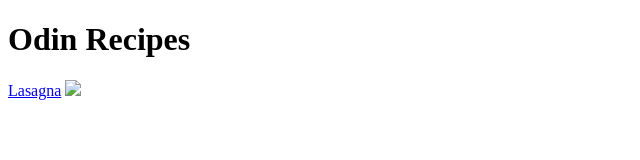
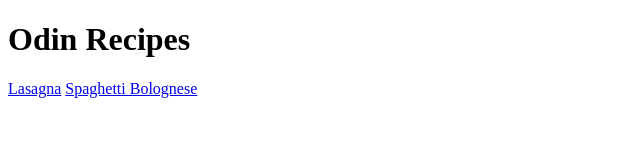
Before and after one commit to Elixira/odin-recipes, a plain HTML site: page index.html in a window 1280 px wide. Shown: the whole page, without its empty margins (0-640 px from the left). Drawn offline with Linux system fonts and the light colour scheme.

Commit message:
Added a spaghetti bolognese hyperlink.

```diff
--- a/index.html
+++ b/index.html
@@ -7,5 +7,5 @@
 <body>
     <h1>Odin Recipes</h1>
     <a href="recipes/lasagna.html">Lasagna</a>
-    <img src="lasagna.jpeg">
+    <a href="recipes/spaghetti.html">Spaghetti Bolognese</a>
 </body>
```
